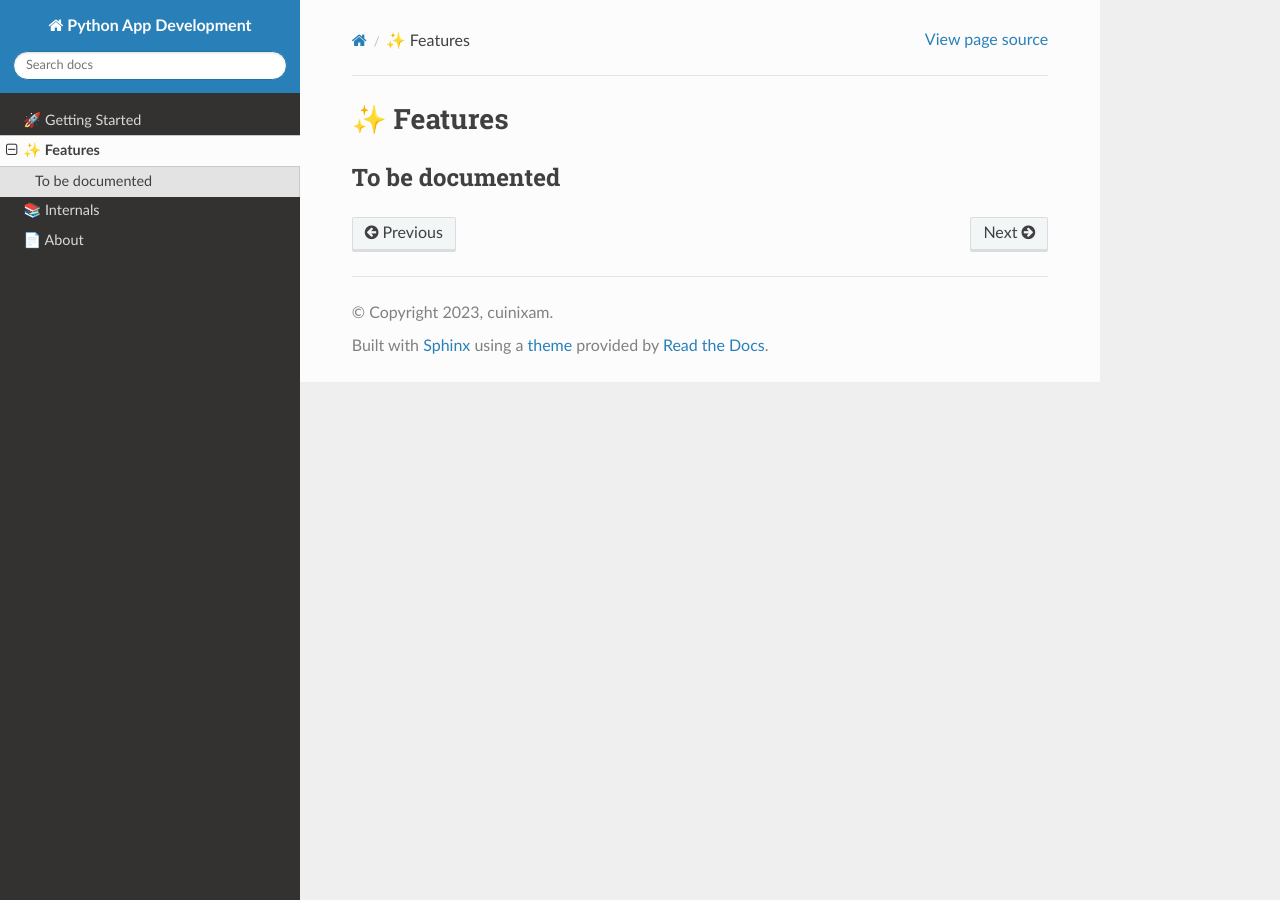
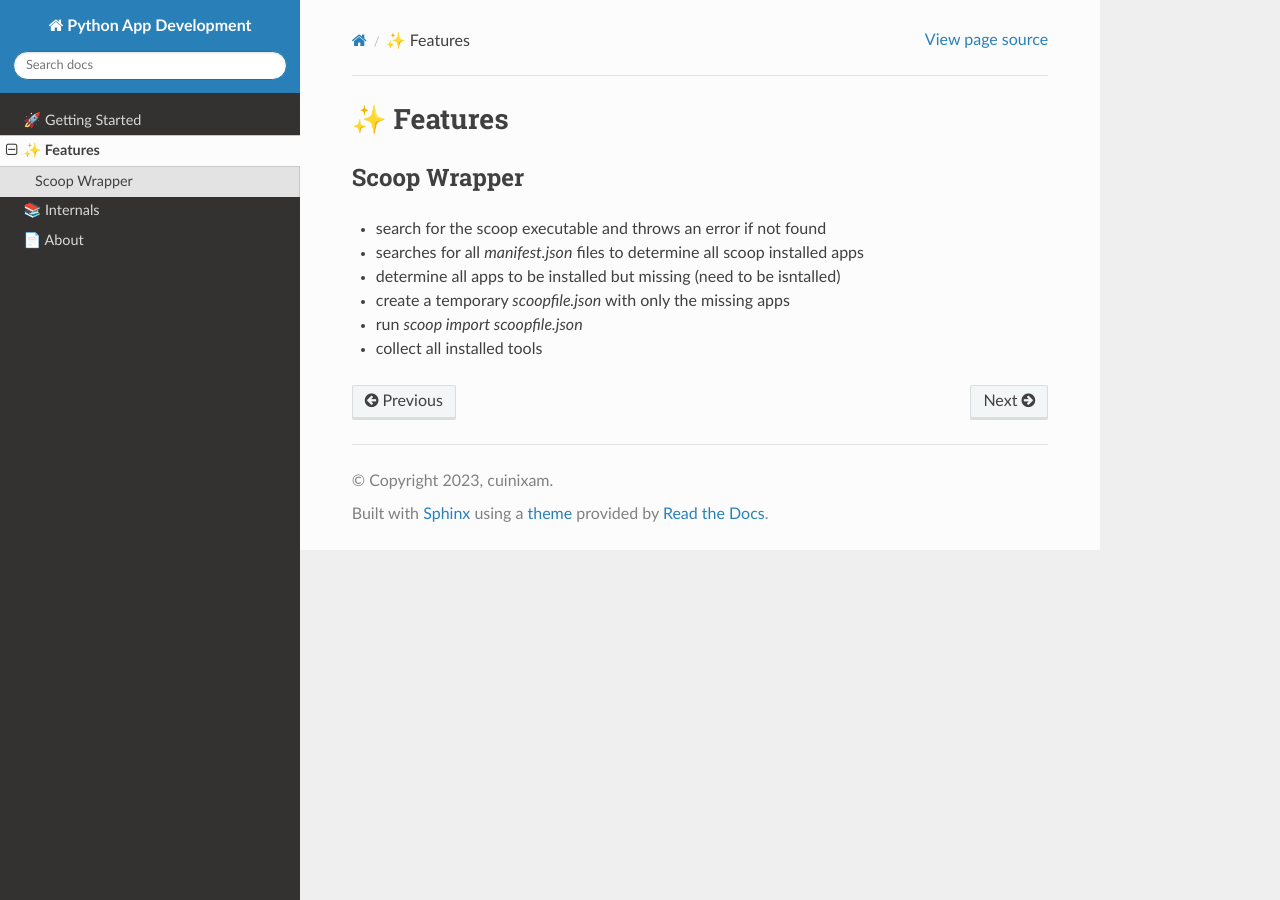
Before and after one commit to cuinixam/python-app-dev, a Sphinx documentation site: the page built from docs/features/index.rst, in a window 1280 px wide. Built offline with Sphinx 7.4.7 and the Read the Docs theme 2.0.0, drawn with Linux system fonts in a browser that asks for light colours.

Commit message:
fix: scoop wrapper finds apps twice

```diff
--- a/docs/features/index.rst
+++ b/docs/features/index.rst
@@ -1,5 +1,13 @@
 ✨ Features
 ************
 
-To be documented
-----------------
+Scoop Wrapper
+-------------
+
+
+* search for the scoop executable and throws an error if not found
+* searches for all `manifest.json` files to determine all scoop installed apps
+* determine all apps to be installed but missing (need to be isntalled)
+* create a temporary `scoopfile.json` with only the missing apps
+* run `scoop import scoopfile.json`
+* collect all installed tools
```
Also changed, not shown: 1 other file.
